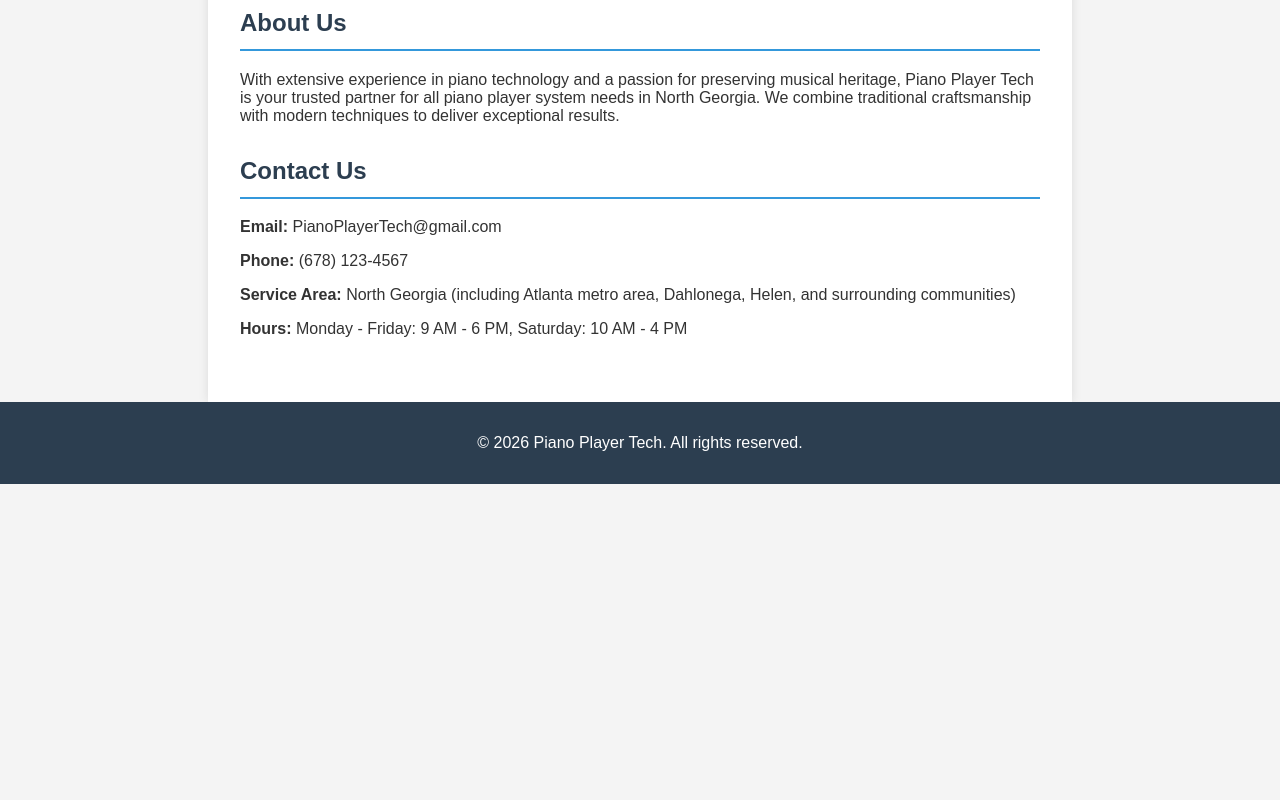
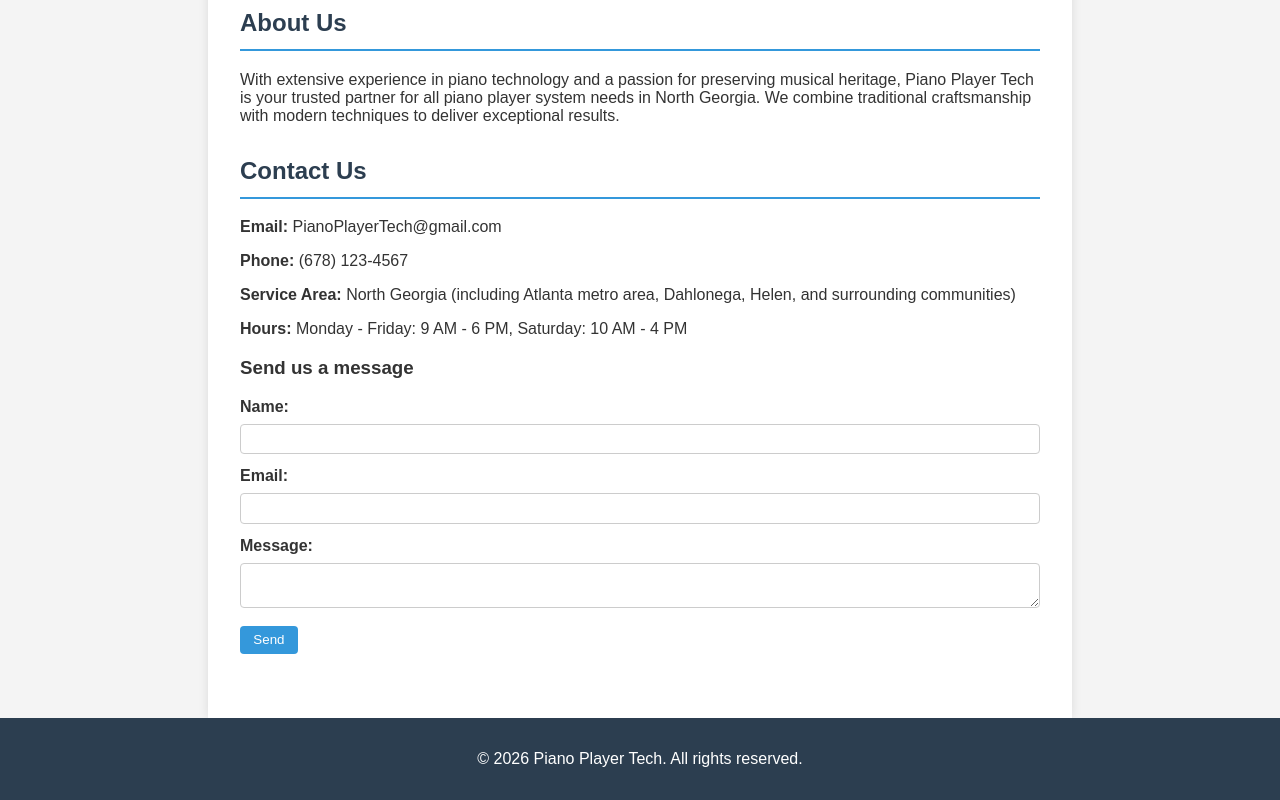
Before and after one commit to howardresourcegroup-cmd/PianoPlayerTech, a plain HTML site: page index.html in a window 1280 px wide. Shown: the part 731-1531 px from the top of the page. Before the commit the page ends 1215 px from the top, so only its background shows below. Drawn offline with Linux system fonts and the light colour scheme.

Commit message:
Add contact form using Formspree

```diff
--- a/index.html
+++ b/index.html
@@ -15,6 +15,11 @@
         h2 { color: #2c3e50; border-bottom: 2px solid #3498db; padding-bottom: 0.5em; }
         ul { list-style-type: none; padding: 0; }
         li { background: #ecf0f1; margin: 0.5em 0; padding: 0.5em; border-left: 4px solid #3498db; }
+        form { margin-top: 1em; }
+        label { display: block; margin-bottom: 0.5em; font-weight: bold; }
+        input, textarea { width: 100%; padding: 0.5em; margin-bottom: 1em; border: 1px solid #ccc; border-radius: 4px; box-sizing: border-box; }
+        button { background-color: #3498db; color: white; padding: 0.5em 1em; border: none; border-radius: 4px; cursor: pointer; }
+        button:hover { background-color: #2980b9; }
         footer { background-color: #2c3e50; color: white; text-align: center; padding: 1em; }
     </style>
 </head>
@@ -55,6 +60,16 @@
             <p><strong>Phone:</strong> (678) 123-4567</p>
             <p><strong>Service Area:</strong> North Georgia (including Atlanta metro area, Dahlonega, Helen, and surrounding communities)</p>
             <p><strong>Hours:</strong> Monday - Friday: 9 AM - 6 PM, Saturday: 10 AM - 4 PM</p>
+            <h3>Send us a message</h3>
+            <form action="https://formspree.io/f/mnjlobjg" method="POST">
+                <label for="name">Name:</label>
+                <input type="text" id="name" name="name" required>
+                <label for="email">Email:</label>
+                <input type="email" id="email" name="email" required>
+                <label for="message">Message:</label>
+                <textarea id="message" name="message" required></textarea>
+                <button type="submit">Send</button>
+            </form>
         </section>
     </main>
     <footer>
```
